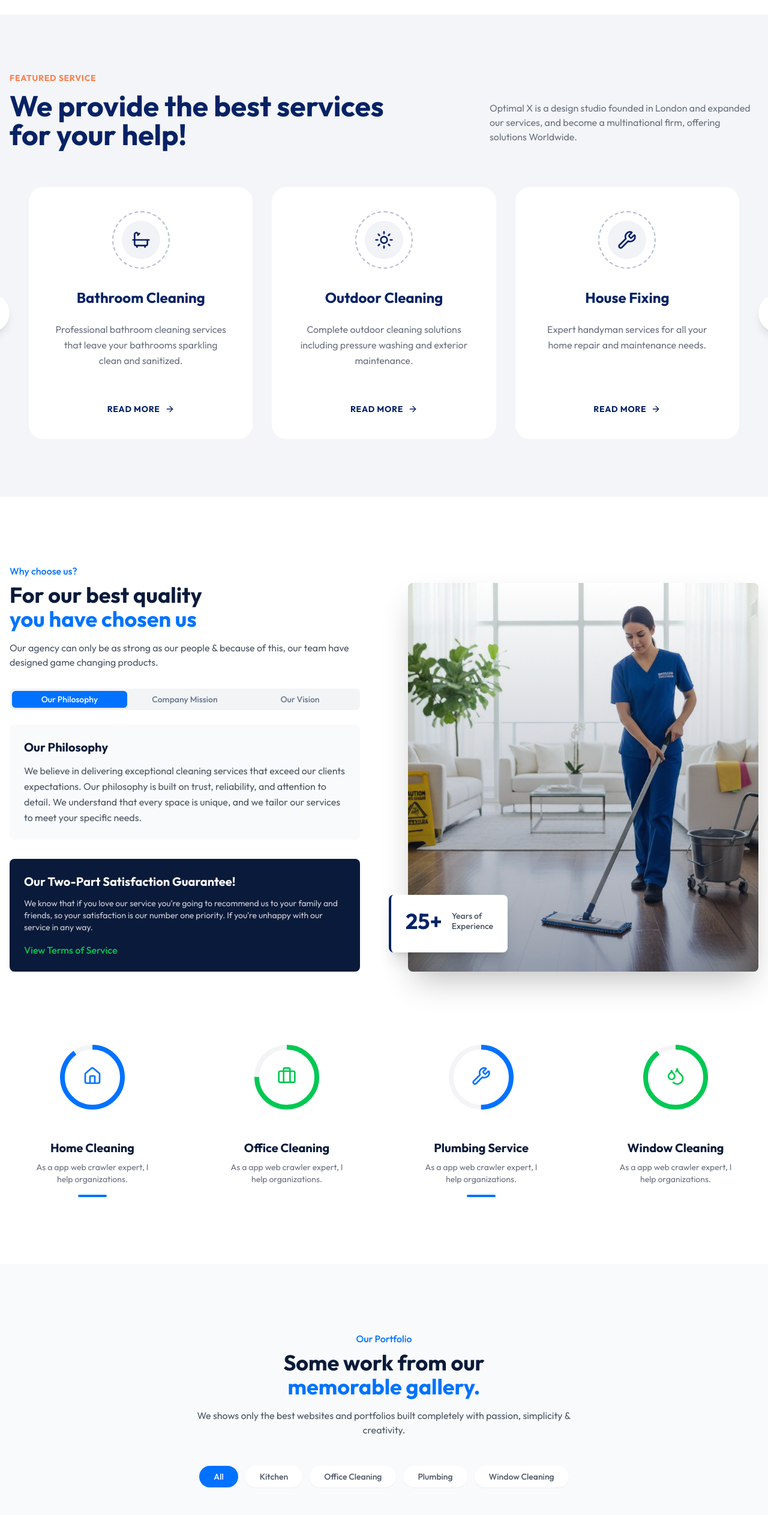
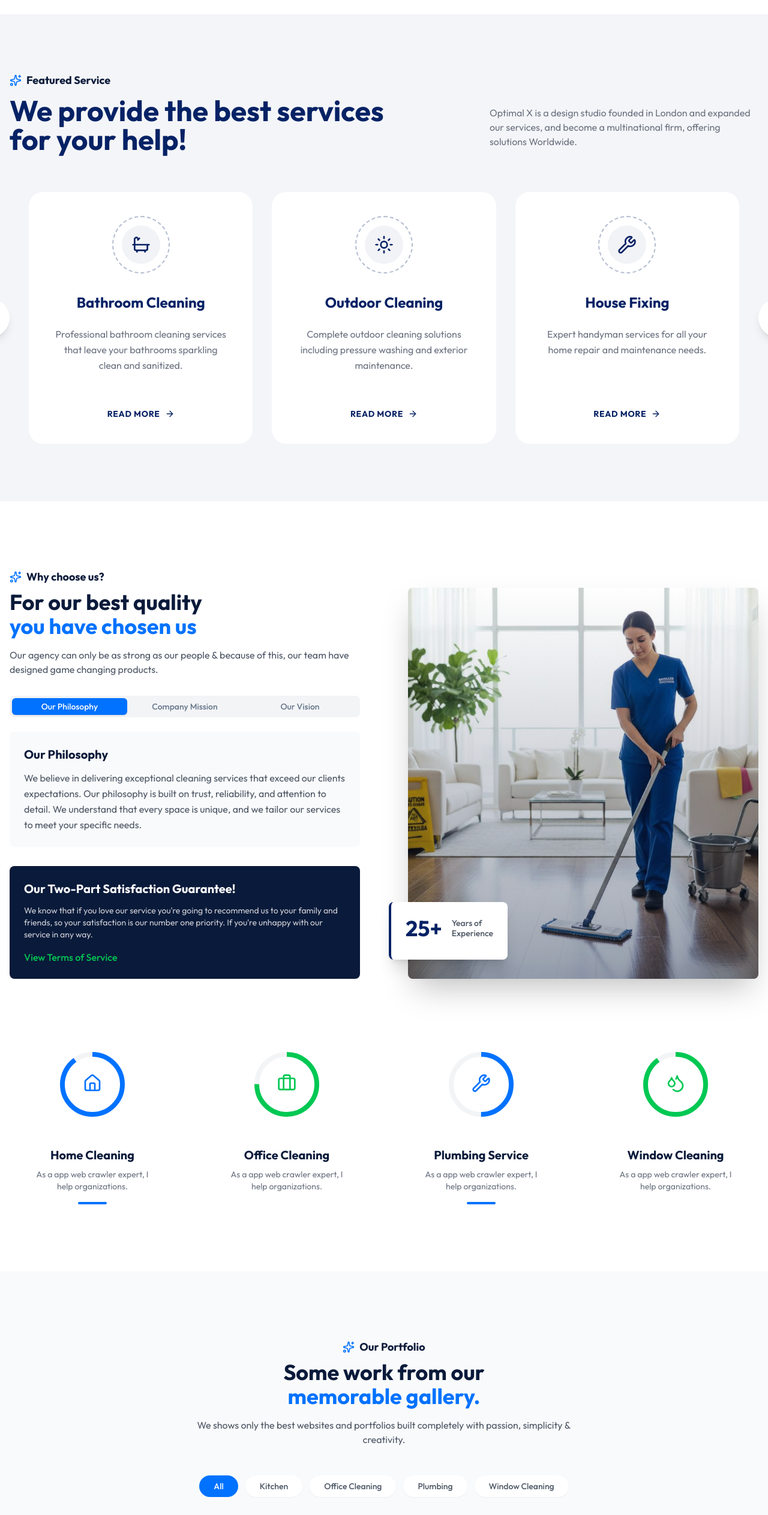
Before and after one commit to wilycol/landing-optimal, a React (Vite) app in the folder app/: page / in a window 1280 px wide. Shown: the part 1600-4126 px from the top of the page at 60% size. Built offline with nearby package versions, Linux system fonts and the light colour scheme.

Commit message:
style: unify section subtitles with sparkles icon

```diff
--- a/app/src/sections/Blog.tsx
+++ b/app/src/sections/Blog.tsx
@@ -1,4 +1,4 @@
-import { Calendar, User, ArrowRight } from 'lucide-react';
+import { Calendar, User, ArrowRight, Sparkles } from 'lucide-react';
 import { Link } from 'react-router-dom';
 
 const blogPosts = [
@@ -40,7 +40,10 @@ export default function Blog() {
       <div className="container mx-auto px-4">
         {/* Header */}
         <div className="text-center max-w-2xl mx-auto mb-16">
-          <span className="text-[#0072ff] font-medium mb-2 block">Featured Blog</span>
+          <div className="flex items-center justify-center gap-2 mb-2">
+            <Sparkles className="w-5 h-5 text-[#0072ff]" />
+            <span className="text-[#0a1a3a] font-bold text-lg">Featured Blog</span>
+          </div>
           <h2 className="text-3xl lg:text-4xl font-bold text-[#0a1a3a] mb-4">
             Learn about our latest<br />
             <span className="text-[#0072ff]">news from blog.</span>
--- a/app/src/sections/Header.tsx
+++ b/app/src/sections/Header.tsx
@@ -27,12 +27,12 @@ export default function Header() {
       <div className="container mx-auto px-4">
         <div className="flex items-center justify-between h-20">
           {/* Logo */}
-          <div className="bg-white h-[120px] w-[260px] flex items-center justify-center rounded-b-3xl shadow-xl relative z-10 top-0">
+          <div className="bg-white h-[130px] w-[260px] flex items-center justify-center rounded-b-3xl shadow-xl relative z-10 top-0">
              <a href="#home" className="flex items-center gap-2">
                <img
                  src="/images/logo-optimal-x.jpg"
                  alt="Optimal X"
-                 className="h-16 w-auto object-contain"
+                 className="h-32 w-auto object-contain"
                />
              </a>
           </div>
--- a/app/src/sections/Portfolio.tsx
+++ b/app/src/sections/Portfolio.tsx
@@ -1,5 +1,5 @@
 import { useState } from 'react';
-import { Plus } from 'lucide-react';
+import { Plus, Sparkles } from 'lucide-react';
 import { Link } from 'react-router-dom';
 import { portfolioItems } from '@/data/portfolio';
 
@@ -17,7 +17,10 @@ export default function Portfolio() {
       <div className="container mx-auto px-4">
         {/* Header */}
         <div className="text-center max-w-2xl mx-auto mb-12">
-          <span className="text-[#0072ff] font-medium mb-2 block">Our Portfolio</span>
+          <div className="flex items-center justify-center gap-2 mb-2">
+            <Sparkles className="w-5 h-5 text-[#0072ff]" />
+            <span className="text-[#0a1a3a] font-bold text-lg">Our Portfolio</span>
+          </div>
           <h2 className="text-3xl lg:text-4xl font-bold text-[#0a1a3a] mb-4">
             Some work from our<br />
             <span className="text-[#0072ff]">memorable gallery.</span>
--- a/app/src/sections/Services.tsx
+++ b/app/src/sections/Services.tsx
@@ -1,4 +1,4 @@
-import { ArrowRight, Droplets, Home, Wrench, Building2, Bath, Sun, ChevronLeft, ChevronRight } from 'lucide-react';
+import { ArrowRight, Droplets, Home, Wrench, Building2, Bath, Sun, ChevronLeft, ChevronRight, Sparkles } from 'lucide-react';
 import useEmblaCarousel from 'embla-carousel-react';
 import { useCallback } from 'react';
 
@@ -71,7 +71,10 @@ export default function Services() {
         {/* Header */}
         <div className="flex flex-col md:flex-row justify-between items-end mb-16 gap-6">
           <div className="max-w-2xl">
-            <span className="text-secondary font-bold uppercase tracking-wider text-sm mb-3 block">Featured Service</span>
+            <div className="flex items-center gap-2 mb-3">
+              <Sparkles className="w-5 h-5 text-[#0072ff]" />
+              <span className="text-[#0a1a3a] font-bold text-lg">Featured Service</span>
+            </div>
             <h2 className="text-4xl lg:text-5xl font-bold text-primary leading-tight">
               We provide the best services<br />
               for your help!
--- a/app/src/sections/WhyChooseUs.tsx
+++ b/app/src/sections/WhyChooseUs.tsx
@@ -1,6 +1,6 @@
 import { useState, useEffect, useRef } from 'react';
 import { Tabs, TabsContent, TabsList, TabsTrigger } from '@/components/ui/tabs';
-import { Home, Briefcase, Wrench, Droplets } from 'lucide-react';
+import { Home, Briefcase, Wrench, Droplets, Sparkles } from 'lucide-react';
 
 const tabContent = {
   philosophy: {
@@ -117,7 +117,10 @@ export default function WhyChooseUs() {
         <div className="grid lg:grid-cols-2 gap-12 lg:gap-20">
           {/* Left Content */}
           <div>
-            <span className="text-[#0072ff] font-medium mb-2 block">Why choose us?</span>
+            <div className="flex items-center gap-2 mb-2">
+              <Sparkles className="w-5 h-5 text-[#0072ff]" />
+              <span className="text-[#0a1a3a] font-bold text-lg">Why choose us?</span>
+            </div>
             <h2 className="text-3xl lg:text-4xl font-bold text-[#0a1a3a] mb-4">
               For our best quality<br />
               <span className="text-[#0072ff]">you have chosen us</span>
```
